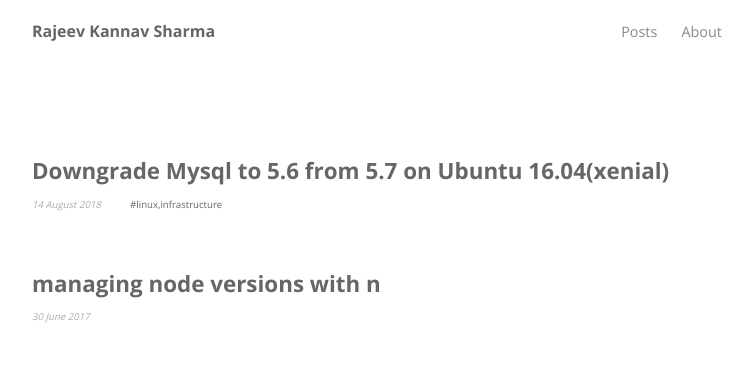
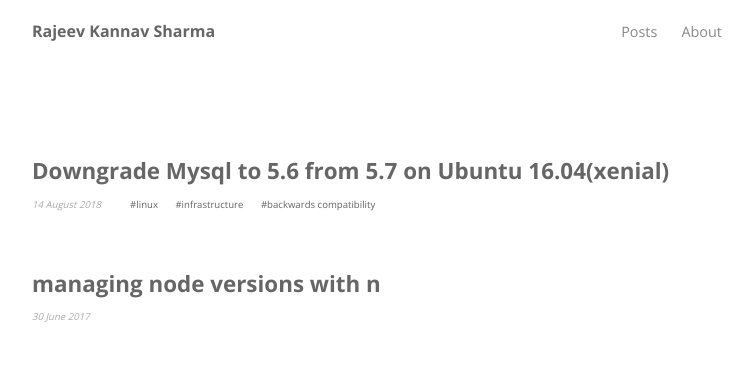
Before and after one commit to rajeevkannav/rajeevkannav.github.io, a Jekyll site: the page built from index.html, in a window 1280 px wide and 900 px high. Shown: the top 385 px of the window, without its empty margins (258-1011 px from the left). Built offline with Jekyll 4.4.1, drawn with Linux system fonts in a browser that asks for light colours.

```diff
--- a/_posts/2018-08-14-downgrade-mysql-ubuntu.md
+++ b/_posts/2018-08-14-downgrade-mysql-ubuntu.md
@@ -2,7 +2,10 @@
 layout: post
 title: "Downgrade Mysql to 5.6 from 5.7 on Ubuntu 16.04(xenial)"
 date:  2018-08-14 15:36:27 +05:30
-categories: linux,infrastructure
+categories:
+ - linux
+ - infrastructure
+ - backwards compatibility
 ---
 
 Ubuntu 16.04 only provides packages for MySql 5.7(by default) which has a range of backwards
```
